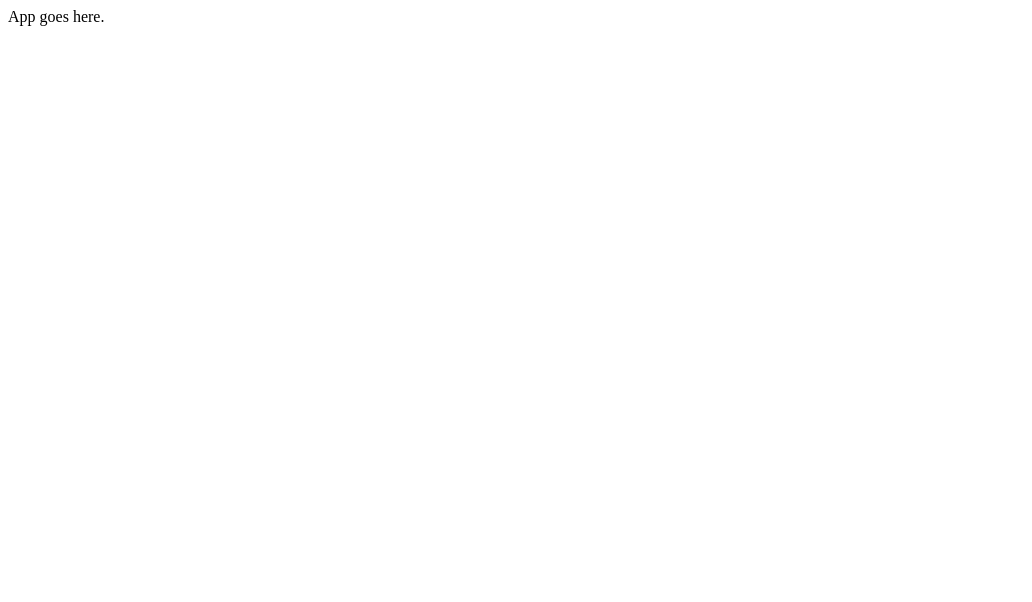
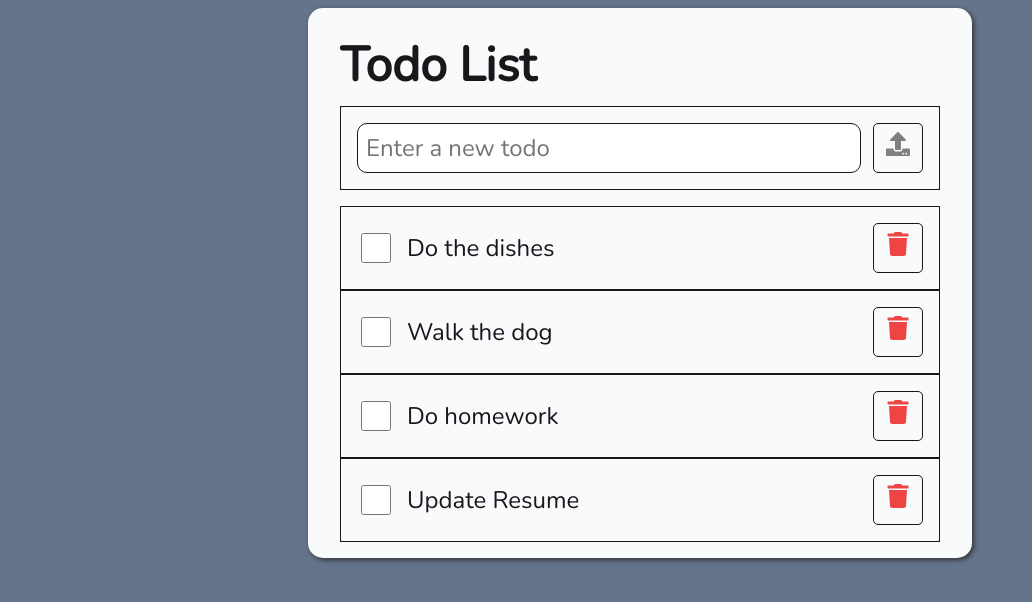
Before and after one commit to snelson-seattle/react-query-todos, a React (Vite) app: page / in a window 1280 px wide. Shown: the top 602 px of the page, without its empty margins (0-1032 px from the left). Built offline with nearby package versions, Linux system fonts and the light colour scheme; data requests are answered from the project's data file.

Commit message:
finished TodoList, and Todo components

```diff
--- a/data/db.json
+++ b/data/db.json
@@ -1,145 +1,28 @@
 {
-    "todos":
-    [
+  "todos": [
     {
       "userId": 1,
       "id": 1,
-            "name": "New Todo!",
+      "name": "Do the dishes",
       "completed": false
-
     },
     {
       "userId": 1,
       "id": 2,
-            "name": "New Todo!",
+      "name": "Walk the dog",
       "completed": false
-
     },
     {
       "userId": 1,
       "id": 3,
-            "name": "New Todo!",
+      "name": "Do homework",
       "completed": false
-
     },
     {
       "userId": 1,
       "id": 4,
-            "name": "New Todo!",
+      "name": "Update Resume",
       "completed": false
-
-        },
-        {
-            "userId": 1,
-            "id": 5,
-            "name": "New Todo!",
-            "completed": false
-
-        },
-        {
-            "userId": 1,
-            "id": 6,
-            "name": "New Todo!",
-            "completed": false
-
-        },
-        {
-            "userId": 1,
-            "id": 7,
-            "name": "New Todo!",
-            "completed": false
-
-        },
-        {
-            "userId": 1,
-            "id": 8,
-            "name": "New Todo!",
-            "completed": false
-
-        },
-        {
-            "userId": 1,
-            "id": 9,
-            "name": "New Todo!",
-            "completed": false
-
-        },
-        {
-            "userId": 1,
-            "id": 10,
-            "name": "New Todo!",
-            "completed": false
-
-        },
-        {
-            "userId": 1,
-            "id": 11,
-            "name": "New Todo!",
-            "completed": false
-
-        },
-        {
-            "userId": 1,
-            "id": 12,
-            "name": "New Todo!",
-            "completed": false
-
-        },
-        {
-            "userId": 1,
-            "id": 13,
-            "name": "New Todo!",
-            "completed": false
-
-        },
-        {
-            "userId": 1,
-            "id": 14,
-            "name": "New Todo!",
-            "completed": false
-
-        },
-        {
-            "userId": 1,
-            "id": 15,
-            "name": "New Todo!",
-            "completed": false
-
-        },
-        {
-            "userId": 1,
-            "id": 16,
-            "name": "New Todo!",
-            "completed": false
-
-        },
-        {
-            "userId": 1,
-            "id": 17,
-            "name": "New Todo!",
-            "completed": false
-
-        },
-        {
-            "userId": 1,
-            "id": 18,
-            "name": "New Todo!",
-            "completed": false
-
-        },
-        {
-            "userId": 1,
-            "id": 19,
-            "name": "New Todo!",
-            "completed": false
-
-        },
-        {
-            "userId": 1,
-            "id": 20,
-            "name": "New Todo!",
-            "completed": false
-
     }
   ]
 }
--- a/src/App.jsx
+++ b/src/App.jsx
@@ -1,8 +1,8 @@
+import TodoList from "./features/todos/TodoList"
+
 function App() {
   return (
-    <div>
-      App goes here.
-    </div>
+    <TodoList />
   )
 }
 
--- /dev/null
+++ b/src/features/todos/Todo.jsx
@@ -0,0 +1,17 @@
+import {FaTrash} from "react-icons/fa";
+
+const Todo = ({todo, updateTodo, deleteTodo}) => {
+  return (
+    <article>
+        <div className="todo">
+            <input type="checkbox" checked={todo.completed} id={todo.id} onChange={updateTodo} />
+            <label htmlFor={todo.id}>{todo.name}</label>
+        </div>
+        <button className="trash" onClick={deleteTodo}>
+            <FaTrash />
+        </button>
+    </article>
+  )
+}
+
+export default Todo
--- /dev/null
+++ b/src/features/todos/TodoList.jsx
@@ -0,0 +1,96 @@
+import { useState } from "react";
+import { useQuery, useMutation, useQueryClient } from "react-query";
+import { getTodos, addTodo, updateTodo, deleteTodo } from "../../api/todosApi";
+import { FaUpload } from "react-icons/fa";
+import Todo from "./Todo";
+
+const TodoList = () => {
+  const [newTodo, setNewTodo] = useState("");
+  const queryClient = useQueryClient();
+
+  const {
+    isLoading,
+    isError,
+    error,
+    data: todos,
+  } = useQuery("todos", getTodos);
+
+  const addTodoMutation = useMutation(addTodo, {
+    onSuccess: () => {
+      // Invalidates the cache and triggers a refetch
+      queryClient.invalidateQueries("todos");
+    },
+  });
+
+  const updateTodoMutation = useMutation(updateTodo, {
+    onSuccess: () => {
+      // Invalidates the cache and triggers a refetch
+      queryClient.invalidateQueries("todos");
+    },
+  });
+
+  const deleteTodoMutation = useMutation(deleteTodo, {
+    onSuccess: () => {
+      // Invalidates the cache and triggers a refetch
+      queryClient.invalidateQueries("todos");
+    },
+  });
+
+  const handleSubmit = (e) => {
+    e.preventDefault();
+    addTodoMutation.mutate({
+      userId: 1,
+      name: newTodo,
+      completed: false,
+    });
+    setNewTodo("");
+  };
+
+  const newItemSection = (
+    <form onSubmit={handleSubmit}>
+      <label htmlFor="new-todo">Enter a new todo item</label>
+      <div className="new-todo">
+        <input
+          type="text"
+          id="new-todo"
+          value={newTodo}
+          onChange={(e) => setNewTodo(e.target.value)}
+          placeholder="Enter a new todo"
+        />
+      </div>
+      <button className="submit">
+        <FaUpload />
+      </button>
+    </form>
+  );
+
+  let content = "";
+  if (isLoading) {
+    content = <p>Loading...</p>;
+  } else if (isError) {
+    content = <p>{error.message}</p>;
+  } else {
+    content = todos.map((todo) => {
+      return (
+        <Todo
+          key={todo.id}
+          todo={todo}
+          updateTodo={() =>
+            updateTodoMutation.mutate({ ...todo, completed: !todo.completed })
+          }
+          deleteTodo={() => deleteTodoMutation.mutate({id: todo.id})}
+        />
+      );
+    });
+  }
+
+  return (
+    <main>
+      <h1>Todo List</h1>
+      {newItemSection}
+      {content}
+    </main>
+  );
+};
+
+export default TodoList;
--- a/src/index.css
+++ b/src/index.css
@@ -0,0 +1,99 @@
+@import url('https://fonts.googleapis.com/css2?family=Nunito&display=swap');
+
+body {
+  font-family: 'Nunito', sans-serif;
+  font-size: 1.5rem;
+  background-color: #64748B;
+  color: #18181B;
+}
+
+input[type="text"], button {
+  font: inherit;
+}
+
+main {
+  margin: auto;
+  max-width: 600px;
+  background-color: #F8FAFC;
+  padding: 1rem 2rem;
+  border-radius: 15px;
+  box-shadow: 2px 2px 5px #333;
+}
+
+h1 {
+  margin: 0.5rem 0;
+}
+
+form, article {
+  padding: 1rem;
+  display: flex;
+  justify-content: space-between;
+  align-items: center;
+  background-color: #F8FAFC;
+  border: 1px solid #18181B;
+}
+
+.todo {
+  display: flex;
+  justify-content: flex-start;
+  align-items: center;
+}
+
+input[type="checkbox"] {
+  min-width: 30px;
+  min-height: 30px;
+  margin-right: 1rem;
+}
+
+button {
+  min-width: 50px;
+  min-height: 50px;
+  border: 1px solid #18181B;
+  border-radius: 10%;
+  cursor: pointer;
+}
+
+.trash {
+  background-color: #F8FAFC;
+  color: #EF4444;
+}
+
+.trash:focus, .trash:hover {
+  filter:brightness(120%)
+}
+
+form {
+  padding: 1rem;
+  display: flex;
+  justify-content: space-between;
+  align-items: center;
+  border: 1px solid #18181B;
+  margin-bottom: 1rem;
+}
+
+form label {
+  position: absolute;
+  left: -10000px;
+}
+
+.new-todo {
+  width: 100%;
+  padding-right: 30px;
+}
+
+input[type="text"] {
+  width: 100%;
+  padding: 0.5rem;
+  border-radius: 10px;
+  border: 0.5px solid #18181B;
+}
+
+.submit {
+  background-color: #F8FAFC;
+  color: gray;
+}
+
+.submit:focus, .submit:hover {
+  background-color: limegreen;
+  color: #F8FAFC;
+}
```
Lines whose indentation alone changed are shown as unchanged.
